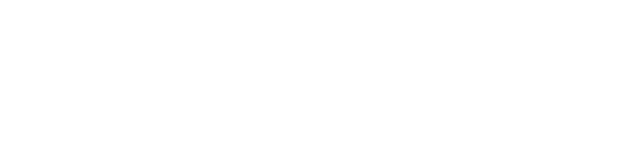
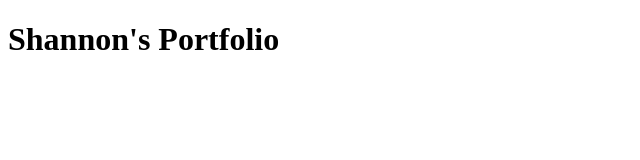
Before and after one commit to shannontrainor/shannonltrainor.github.io, a plain HTML site: page index.html in a window 1280 px wide. Shown: the whole page, without its empty margins (0-640 px from the left). Drawn offline with Linux system fonts and the light colour scheme.

Commit message:
added heading

```diff
--- a/index.html
+++ b/index.html
@@ -8,7 +8,7 @@
 </head>
 
 <body>
-
+    <h1>Shannon's Portfolio</h1>
 </body>
 
 </html>
```
